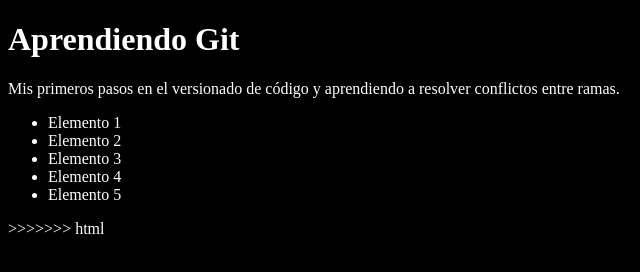
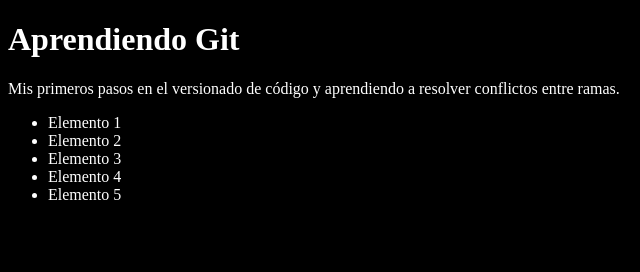
Before and after one commit to dayronfurcain/youtube-git, a plain HTML site: page index.html in a window 1280 px wide. Shown: the full height of the page, 0-640 px from the left. Drawn offline with Linux system fonts and the light colour scheme.

Commit message:
Resolviendo conflicto merge main/html en el documento index.html

```diff
--- a/index.html
+++ b/index.html
@@ -21,6 +21,5 @@
       <li>Elemento 5</li>
     </ul>
     <script src="index.js"></script>
-    >>>>>>> html
   </body>
 </html>
```
